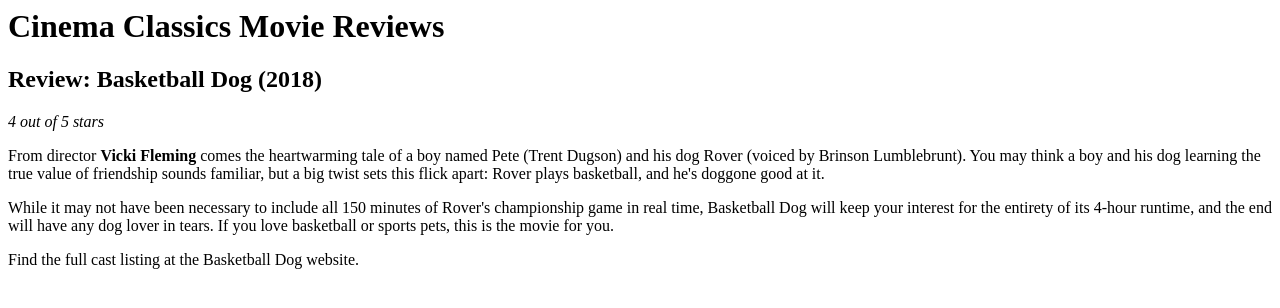
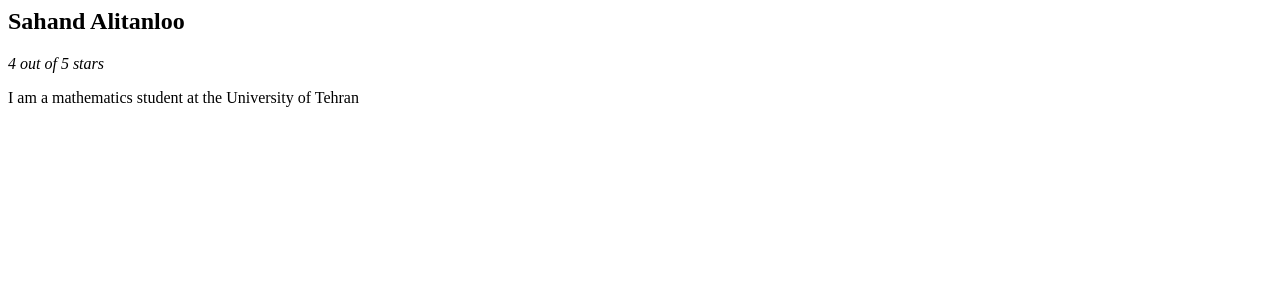
Before and after one commit to salitanloo/salitanloo.github.io, a plain HTML site: page index.html in a window 1280 px wide. Drawn offline with Linux system fonts and the light colour scheme.

Commit message:
Update index.html

```diff
--- a/index.html
+++ b/index.html
@@ -1,10 +1,7 @@
 <html>
   <body>
-    <h1>Cinema Classics Movie Reviews</h1>
-    <h2>Review: Basketball Dog (2018)</h2>
+    <h2>Sahand Alitanloo</h2>
     <p><i>4 out of 5 stars</i></p>
-    <p>From director <b>Vicki Fleming</b> comes the heartwarming tale of a boy named Pete (Trent Dugson) and his dog Rover (voiced by Brinson Lumblebrunt). You may think a boy and his dog learning the true value of friendship sounds familiar, but a big twist sets this flick apart: Rover plays basketball, and he's doggone good at it.</p>
-    <p>While it may not have been necessary to include all 150 minutes of Rover's championship game in real time, Basketball Dog will keep your interest for the entirety of its 4-hour runtime, and the end will have any dog lover in tears. If you love basketball or sports pets, this is the movie for you.</p>
-    <p>Find the full cast listing at the Basketball Dog website.</p>
+    <p>I am a mathematics student at the University of Tehran</p>
   </body>
 </html>
```
